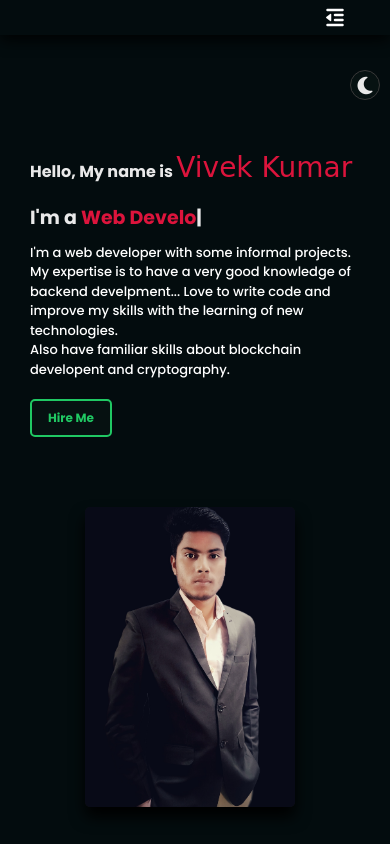
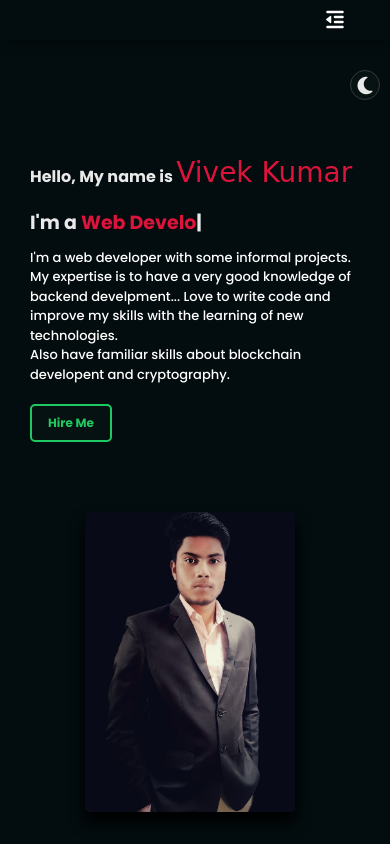
Before and after one commit to DeveVivek/devevivek.io, a plain HTML site: page index.html in a window 390 px wide. Shown: the top 844 px of the page. Drawn offline with nearby package versions, Linux system fonts and the light colour scheme; a web font is replaced by a local one.

Commit message:
shadow changed

```diff
--- a/CSS/style.css
+++ b/CSS/style.css
@@ -1175,9 +1175,9 @@ h3.my-profession {
 
   #header {
     display: flex;
-    height: 35px;
+    height: 40px;
     background: var(--bg-black-900);
-    box-shadow: 0 5px 15px rgba(0, 0, 0, 0.9);
+    box-shadow: var(--box-shadow);
     z-index: 999;
     position: sticky;
     top: 0;
@@ -1195,7 +1195,7 @@ h3.my-profession {
     height: 100vh;
     width: 120px;
     background-color: var(--bg-black-900);
-    box-shadow: 0 40px 60px rgba(0, 0, 0, 0.1);
+    box-shadow: var(--box-shadow);
     padding: 30px 0px 20px 20px;
     cursor: pointer;
     transition: 0.3s;
```
